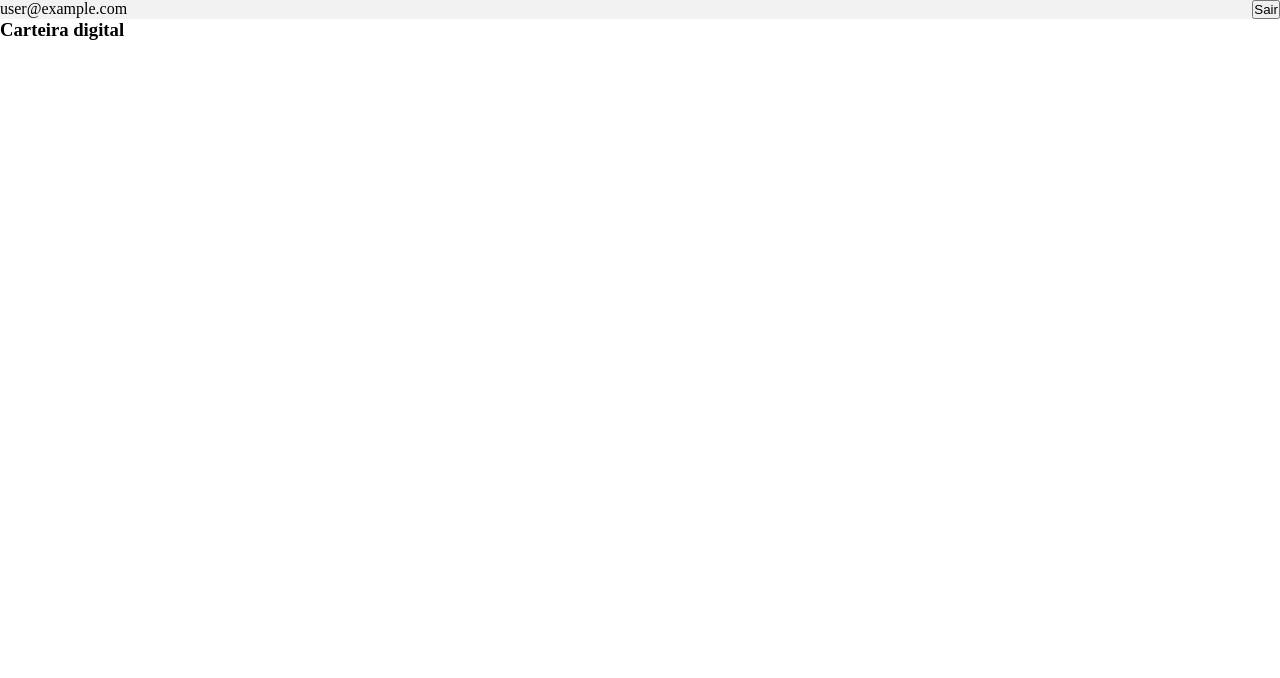
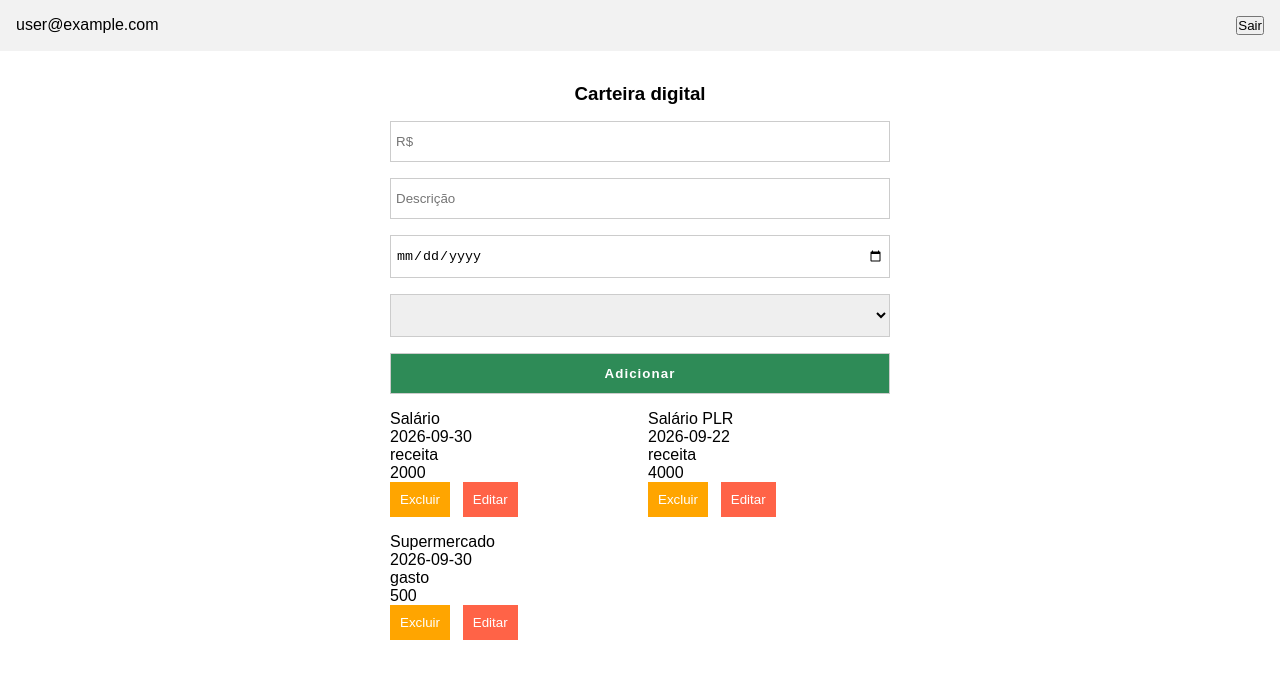
Before and after one commit to carlospph/gestor, a Vue app: page / in a window 1280 px wide. Shown: the top 678 px of the page. Built offline with nearby package versions, Linux system fonts and the light colour scheme; no server answers; sample sign-in values are in the browser's storage.

Commit message:
feat: add, remove e lista mockad no array

```diff
--- a/index.html
+++ b/index.html
@@ -1,10 +1,10 @@
 <!doctype html>
-<html lang="en">
+<html lang="pt-br">
   <head>
     <meta charset="UTF-8" />
-    <link rel="icon" type="image/svg+xml" href="/favicon.svg" />
+    <!-- <link rel="icon" type="image/svg+xml" href="/favicon.svg" /> -->
     <meta name="viewport" content="width=device-width, initial-scale=1.0" />
-    <title>Vite + Vue + TS</title>
+    <title> GVue</title>
   </head>
   <body>
     <div id="app"></div>
--- a/src/components/CarteiraDigital.vue
+++ b/src/components/CarteiraDigital.vue
@@ -1,3 +1,97 @@
 <template>
   <h3>Carteira digital</h3>
+
+  <div class="campos">
+    <input type="text" placeholder="R$" v-model="formulario.valor"/>
+    <input type="text" placeholder="Descrição" v-model="formulario.descricao"/>
+    <input type="date" placeholder="Data" v-model="formulario.dataEvento"/>
+    <select v-model="formulario.tipoEvento">
+      <option value="selecione">Selecione o tipo</option>
+      <option value="receita">receita</option>
+      <option value="gasto">gasto</option>
+    </select>
+    <button @click="addTransation">Adicionar</button>
+  </div>
+
+
+  <div class="lista-transacoes">
+    <div v-for="transacao in transacoes" :key="transacao.id">
+    <p>
+      {{transacao.descricao}}
+    </p>
+    <p>{{transacao.dataEvento}}</p>
+    <p>{{transacao.tipoEvento}}</p>
+    <p>{{transacao.valor}}</p>
+    <div class="actions">
+      <button class="btn-remove" @click="remover(transacao.id)">Excluir</button>
+      <button class="btn-edit">Editar</button>
+    </div>
+  </div>
+  </div>
 </template>
+
+<script setup lang="ts">
+import {ref} from 'vue';
+import '../../src/css/carteiraDigital.css';
+
+interface Formulario{
+  valor:number,
+  descricao:string,
+  dataEvento: string,
+  tipoEvento: string,
+}
+
+interface Transacao extends Formulario{
+  id:number
+}
+
+const formulario = ref<Formulario>({
+  valor:null,
+  descricao:'',
+  tipoEvento:'',
+  dataEvento:''
+})
+
+const transacoes = ref<Transacao[]>([{
+  id:1,
+  valor:2000,
+  descricao:"Salário",
+  dataEvento: "2026-09-30",
+  tipoEvento: "receita"
+},
+{
+  id:2,
+  valor:4000,
+  descricao:"Salário PLR",
+  dataEvento: "2026-09-22",
+  tipoEvento: "receita"
+},
+{
+  id:3,
+  valor:500,
+  descricao:"Supermercado",
+  dataEvento: "2026-09-30",
+  tipoEvento: "gasto"
+}])
+
+
+function addTransation(){
+  transacoes.value.push({
+    id:Date.now(),
+    descricao:formulario.value.descricao,
+    valor:formulario.value.valor,
+    tipoEvento: formulario.value.tipoEvento,
+    dataEvento:formulario.value.dataEvento
+  })
+
+  alert("Adicionada a transação")
+}
+
+
+function remover(id:number) :void{
+  if(confirm("Deseja apagar transação?")){
+    transacoes.value = transacoes.value.filter(t=>t.id !== id)
+  }
+}
+
+</script>
--- /dev/null
+++ b/src/css/carteiraDigital.css
@@ -0,0 +1,60 @@
+h3{
+    text-align: center;
+    padding: 2rem 0 1rem;
+}
+
+.campos{
+    display: flex;
+    flex-direction: column;
+    gap: 1rem;
+    margin: 0 auto;
+    max-width: 500px;
+    width: 100%;
+}
+
+.campos input, .campos select{
+    border: 1px solid #ccc;
+    padding: 12px 5px;
+}
+
+.campos button{
+    border: 1px solid #ccc;
+    padding: 12px 5px;
+    background-color: seagreen;
+    color: white;
+    cursor: pointer;
+    letter-spacing: 1.05px;
+    font-weight: 600;
+}
+
+.lista-transacoes{
+    display: grid;
+    grid-template-columns: 1fr 1fr;
+    align-items: center;
+    gap: 1rem;
+    margin: 0 auto;
+    max-width: 500px;
+    width: 100%;
+    padding: 1rem 0;
+}
+
+.actions{
+    display: flex;
+    gap: .8rem;
+}
+
+.actions button{
+    border: 0;
+    cursor: pointer;
+    padding: 10px;
+}
+
+.btn-remove{
+    background-color: orange;
+    color: white;
+}
+
+.btn-edit{
+    background-color: tomato;
+    color: white;
+}
--- a/src/css/homeView.css
+++ b/src/css/homeView.css
@@ -2,5 +2,5 @@
     background-color: #f2f2f2;
     display: flex;
     justify-content: space-between;
-
+    padding: 1rem;
 }
--- a/src/style.css
+++ b/src/style.css
@@ -3,3 +3,7 @@
   margin: 0;
   box-sizing: border-box;
 }
+
+html{
+  font-family: Arial, Helvetica, sans-serif;
+}
```
